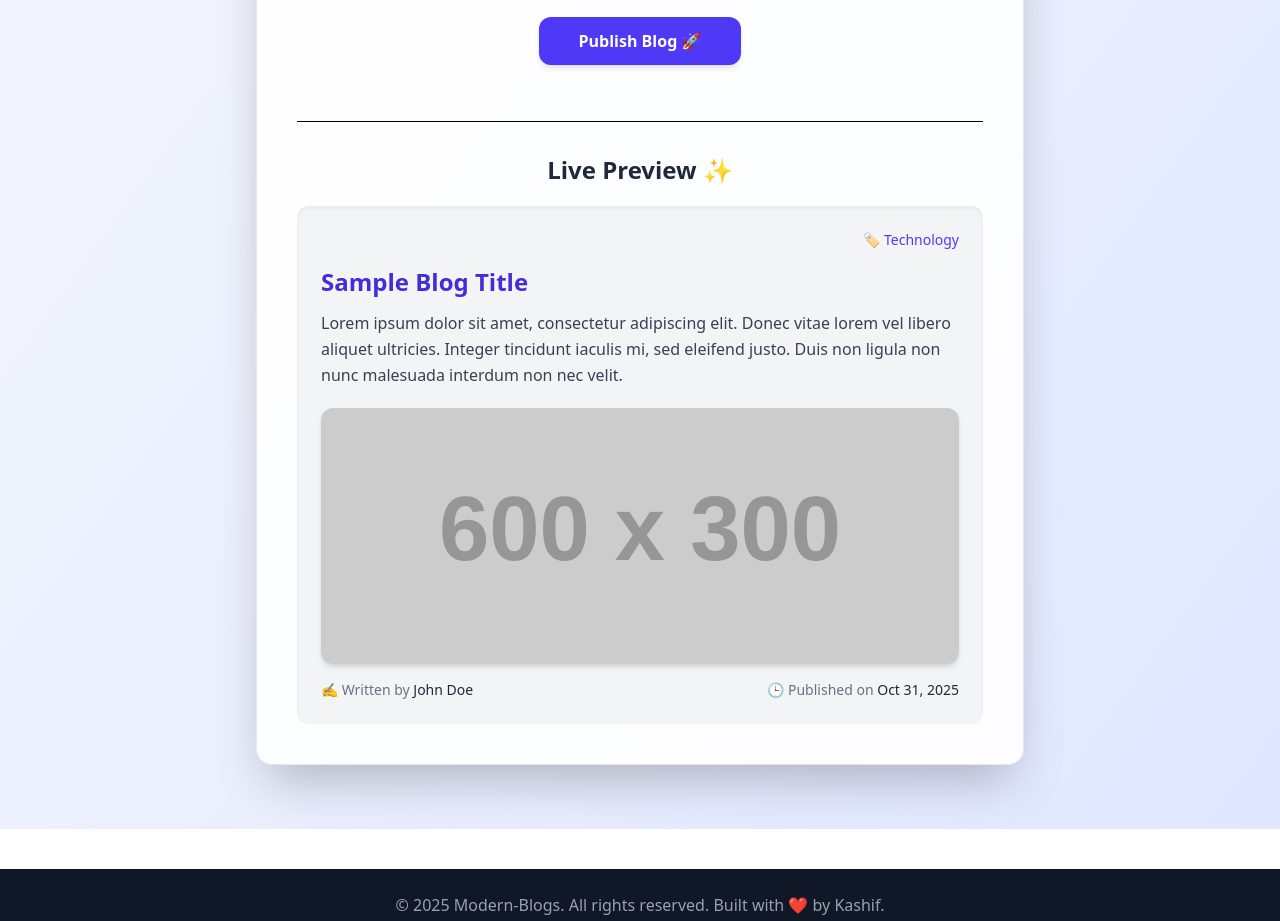
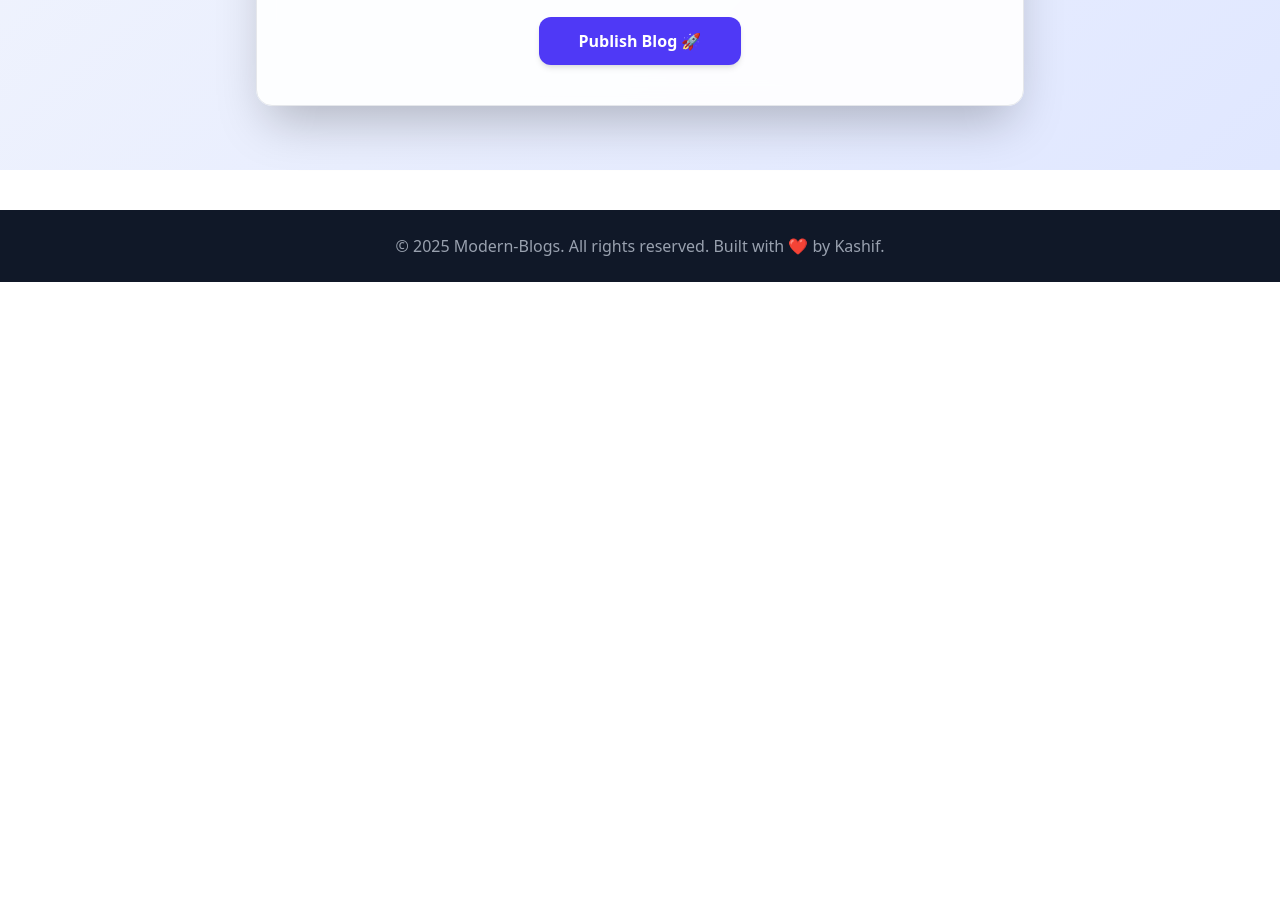
Before and after one commit to Muhammadkashif20/Blog-App-React.js, a React (Vite) app: page /add-blog in a window 1280 px wide. Shown: the part 1000-1921 px from the top of the page. After the commit the page ends 1282 px from the top, so only its background shows below. Built offline with nearby package versions, Linux system fonts and the light colour scheme.

Commit message:
Working on blogs UI Impactful & requirements

```diff
--- a/src/Components/About.jsx
+++ b/src/Components/About.jsx
@@ -1,5 +1,6 @@
 import { Spin } from "antd";
 import React, { useEffect, useState } from "react";
+import Footer from "./Footer";
 const About = () => {
     const [loading , setLoading]=useState(true);
   useEffect(()=>{
@@ -14,6 +15,7 @@ const About = () => {
       );
     }
   return (
+    <>
     <section className="min-h-screen bg-gradient-to-br from-gray-50 to-indigo-100 flex items-center justify-center px-6 py-16">
       <div className="max-w-5xl bg-white shadow-xl rounded-2xl p-10 md:p-16">
         <h2 className="text-4xl font-extrabold text-center text-gray-800 mb-6">
@@ -81,6 +83,8 @@ const About = () => {
         </div>
       </div>
     </section>
+    <Footer/>
+    </>
   );
 };
 
--- a/src/Components/AddBlog.jsx
+++ b/src/Components/AddBlog.jsx
@@ -28,6 +28,11 @@ const AddBlog = () => {
     );
   }
 
+  const handleAuthor = (e) => {
+    setAuthor(e.target.value);
+    console.log("blog-author=>", author);
+  };
+
   const handleTitle = (e) => {
     setBlogTitle(e.target.value);
     console.log("blog-title=>", blogTitle);
@@ -49,12 +54,16 @@ const AddBlog = () => {
   };
 
   // Funtionality to handle form submission
+  let today=new Date();
+  let NewDate=`${today.getDate()}-${today.getMonth()+1}-${today.getFullYear()}`;
+
   const blogObj = {
     title: blogHeading,
     description: blogDesc,
     image: blogImg,
     category: blogCategory,
-    date: new Date().toLocaleDateString(),
+    date: NewDate,
+    author:author
   };
 
   const handleSubmit = () => {
@@ -97,7 +106,8 @@ const AddBlog = () => {
               </label>
               <input
                 type="text"
-                onChange={(e) => setAuthor(e.target.value)}
+                onChange={handleAuthor}
+                required
                 placeholder="Enter author name..."
                 className="w-full px-5 py-3 bg-gray-50 border border-gray-300 rounded-xl shadow-sm outline-none focus:ring-2 focus:ring-indigo-500 focus:bg-white transition"
               />
@@ -111,6 +121,7 @@ const AddBlog = () => {
               <input
                 type="text"
                 onChange={handleTitle}
+                required
                 placeholder="Enter your captivating blog title..."
                 className="w-full px-5 py-3 bg-gray-50 border border-gray-300 rounded-xl shadow-sm outline-none focus:ring-2 focus:ring-indigo-500 focus:bg-white transition"
               />
@@ -124,6 +135,7 @@ const AddBlog = () => {
               <textarea
                 rows="6"
                 onChange={handleDesc}
+                required
                 placeholder="Write your amazing story here..."
                 className="w-full px-5 py-3 bg-gray-50 border border-gray-300 rounded-xl shadow-sm outline-none focus:ring-2 focus:ring-indigo-500 focus:bg-white transition resize-none"
               ></textarea>
@@ -137,6 +149,7 @@ const AddBlog = () => {
               <input
                 type="url"
                 onChange={handleImg}
+                required
                 placeholder="Paste your image URL here (e.g., https://example.com/image.jpg)"
                 className="w-full px-5 py-3 bg-gray-50 border border-gray-300 rounded-xl shadow-sm outline-none focus:ring-2 focus:ring-indigo-500 focus:bg-white transition"
               />
@@ -152,6 +165,7 @@ const AddBlog = () => {
               </label>
               <select
                 onChange={handleCategory}
+                required
                 className="w-full px-5 py-3 bg-gray-50 border border-gray-300 rounded-xl shadow-sm outline-none focus:ring-2 focus:ring-indigo-500 focus:bg-white transition"
               >
                 <option value="">Select Category</option>
@@ -174,52 +188,6 @@ const AddBlog = () => {
               </button>
             </div>
           </form>
-
-          {/* Preview Section */}
-<div className="mt-14 border-t pt-8">
-  <h3 className="text-2xl font-bold text-gray-800 mb-5 text-center">
-    Live Preview ✨
-  </h3>
-
-  <div className="bg-gray-100 rounded-xl p-6 shadow-inner">
-    {/* Blog Header Info */}
-    <div className="flex items-center justify-end mb-4 text-sm text-gray-600">
-      <p>
-        🏷️ <span className="font-medium text-indigo-600">Technology</span>
-      </p>
-    </div>
-
-    {/* Blog Title */}
-    <h4 className="text-2xl font-bold text-indigo-700 mb-3">
-      Sample Blog Title
-    </h4>
-
-    {/* Blog Description */}
-    <p className="text-gray-700 leading-relaxed mb-5">
-      Lorem ipsum dolor sit amet, consectetur adipiscing elit. Donec vitae lorem
-      vel libero aliquet ultricies. Integer tincidunt iaculis mi, sed eleifend
-      justo. Duis non ligula non nunc malesuada interdum non nec velit.
-    </p>
-
-    {/* Blog Image */}
-    <img
-      src="https://via.placeholder.com/600x300"
-      alt="Preview"
-      className="rounded-xl w-full h-64 object-cover shadow-md mb-4"
-    />
-
-    {/* Footer Info */}
-    <div className="flex items-center justify-between text-sm text-gray-500">
-      <p>
-        ✍️ Written by <span className="font-medium text-gray-800">John Doe</span>
-      </p>
-      <p>
-        🕒 Published on <span className="font-medium text-gray-800">Oct 31, 2025</span>
-      </p>
-    </div>
-  </div>
-</div>
-
         </div>
       </section>
 
--- a/src/Components/AllBlogs.jsx
+++ b/src/Components/AllBlogs.jsx
@@ -1,56 +1,18 @@
 import React, { useEffect, useState } from "react";
 import BlogCard from "./BlogCard";
 import { Spin } from "antd";
-
-const blogs = [
-  {
-    image: "https://source.unsplash.com/800x600/?coding,developer",
-    title: "Building a Blog App with React & Tailwind",
-    description:
-      "Learn how to design and develop a modern blog application using React.js and Tailwind CSS.",
-    author: "Kashif Ahmed",
-    date: "September 2025",
-
-  },
-  {
-    image: "https://source.unsplash.com/800x600/?ui,design",
-    title: "The Art of Clean UI Design",
-    description:
-      "Discover simple tricks to make your web designs stand out and feel more professional.",
-    author: "Zeeshan Malik",
-    date: "September 2025",
-
-  },
-  {
-    image: "https://source.unsplash.com/800x600/?javascript,web",
-    title: "Top 5 Modern JavaScript Frameworks",
-    description:
-      "Explore the top frameworks reshaping frontend development in 2025.",
-    author: "Wajid Ullah",
-    date: "September 2025",
-
-  },
-  {
-    image: "https://source.unsplash.com/800x600/?blog,writer",
-    title: "Content Writing for Developers",
-    description:
-      "Learn why writing blogs can improve your understanding and career as a developer.",
-    author: "Kashif Ahmed",
-    date: "September 2025",
-
-  },
-];
+import Footer from "./Footer";
 
 const AllBlogs = () => {
-    const [loading , setLoading]=useState(true);
-      const storedData=localStorage.getItem("blogObj")
-      const blogData=JSON.parse(storedData)
-      console.log("blog-data=>",blogData)
-  useEffect(()=>{
+  const [loading, setLoading] = useState(true);
+  const storedData = localStorage.getItem("blogObj");
+  const blogData = JSON.parse(storedData);
+  console.log("blog-data=>", blogData);
+  useEffect(() => {
     const timer = setTimeout(() => setLoading(false), 1000);
     return () => clearTimeout(timer);
-  })
-      if(loading){
+  });
+  if (loading) {
     return (
       <div className="flex items-center justify-center h-screen bg-white">
         <Spin size="large" />
@@ -58,6 +20,7 @@ const AllBlogs = () => {
     );
   }
   return (
+    <>
       <section className="py-20 bg-gradient-to-b from-gray-50 to-gray-100">
         <div className="max-w-7xl mx-auto px-6 text-center">
           {/* Heading */}
@@ -66,8 +29,9 @@ const AllBlogs = () => {
           </h2>
           {/* Short Description */}
           <p className="text-gray-500 max-w-2xl mx-auto mb-12">
-          Dive into a collection of insightful and creative blogs written by developers,
-          designers, and tech enthusiasts — covering everything from code to creativity.
+            Dive into a collection of insightful and creative blogs written by
+            developers, designers, and tech enthusiasts — covering everything
+            from code to creativity.
           </p>
 
           {/* Blogs Grid */}
@@ -75,23 +39,42 @@ const AllBlogs = () => {
             {blogData?.map((blog, index) => (
               <div
                 key={index}
-              className="bg-white shadow-lg hover:shadow-2xl transition-all duration-300 rounded-2xl overflow-hidden hover:-translate-y-2"
+                className="bg-white shadow-lg hover:shadow-2xl transition-all duration-300 rounded-2xl overflow-hidden hover:-translate-y-2 border border-gray-100"
               >
+                {/* Blog Image */}
+                <div className="relative">
                   <img
                     src={blog.image}
                     alt={blog.title}
                     className="w-full h-52 object-cover"
                   />
+                  {/* Category Tag */}
+                  <span className="absolute top-3 left-3 bg-indigo-600 text-white text-xs font-semibold px-3 py-1 rounded-full shadow-md">
+                    {blog.category || "General"}
+                  </span>
+                </div>
+
+                {/* Blog Content */}
                 <div className="p-6 text-left">
-                <h3 className="text-xl font-semibold text-gray-800 mb-2">
+                  {/* Title */}
+                  <h3 className="text-xl font-semibold text-gray-800 mb-2 hover:text-indigo-600 transition">
                     {blog.title}
                   </h3>
-                <p className="text-gray-600 text-sm mb-4">
+
+                  {/* Description */}
+                  <p className="text-gray-600 text-sm mb-5 line-clamp-3">
                     {blog.description}
                   </p>
+
+                  {/* Author + Date */}
                   <div className="flex justify-between items-center text-sm text-gray-500">
-                  <span>✍️ {blog.author}</span>
-                  <span>{blog.date}</span>
+                    <span className="flex items-center gap-1">
+                      ✍️{" "}
+                      <span className="font-medium text-gray-700">
+                        {blog.author}
+                      </span>
+                    </span>
+                    <span className="text-gray-400">{blog.date}</span>
                   </div>
                 </div>
               </div>
@@ -99,6 +82,8 @@ const AllBlogs = () => {
           </div>
         </div>
       </section>
+      <Footer />
+    </>
   );
 };
 
```
Lines whose indentation alone changed are shown as unchanged.
